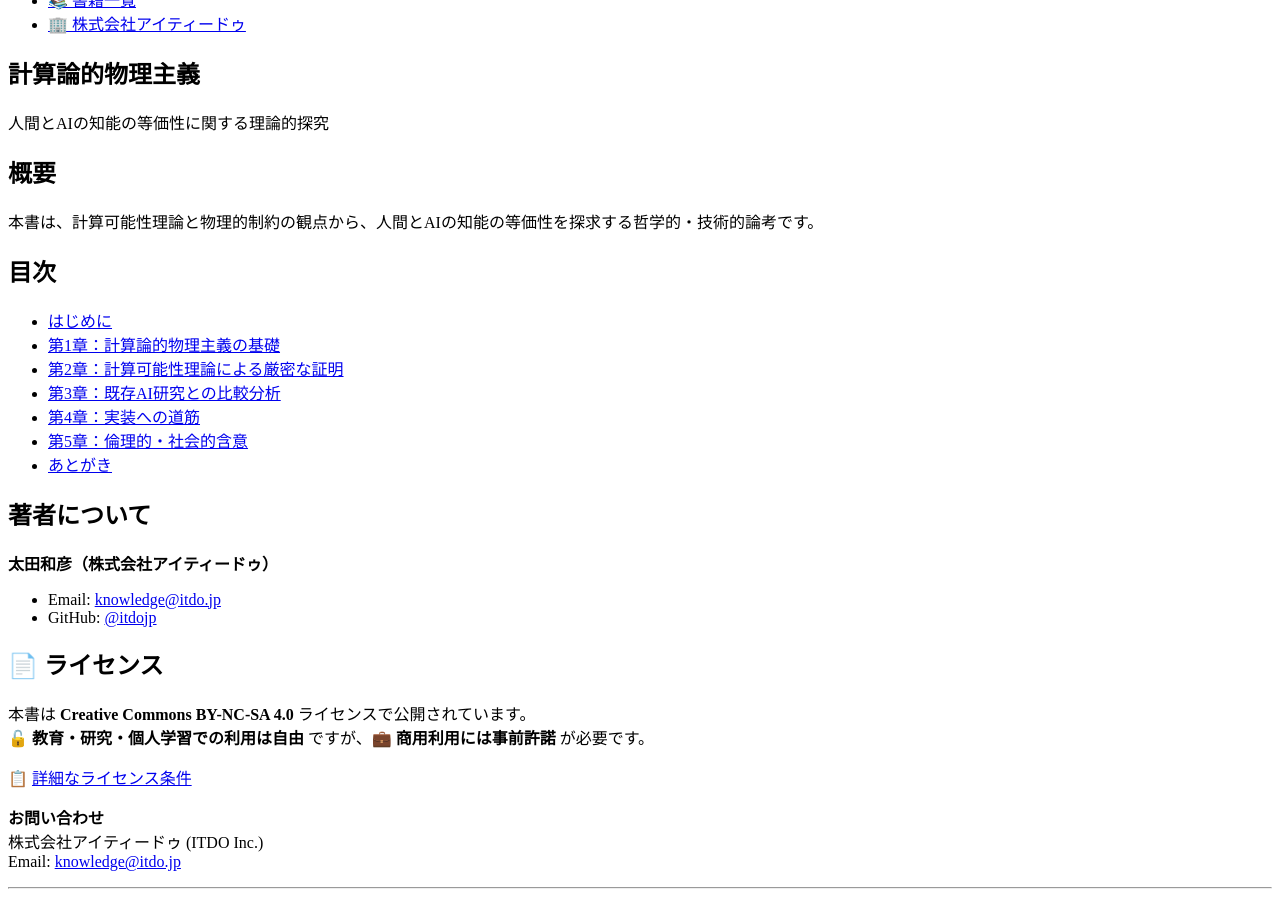
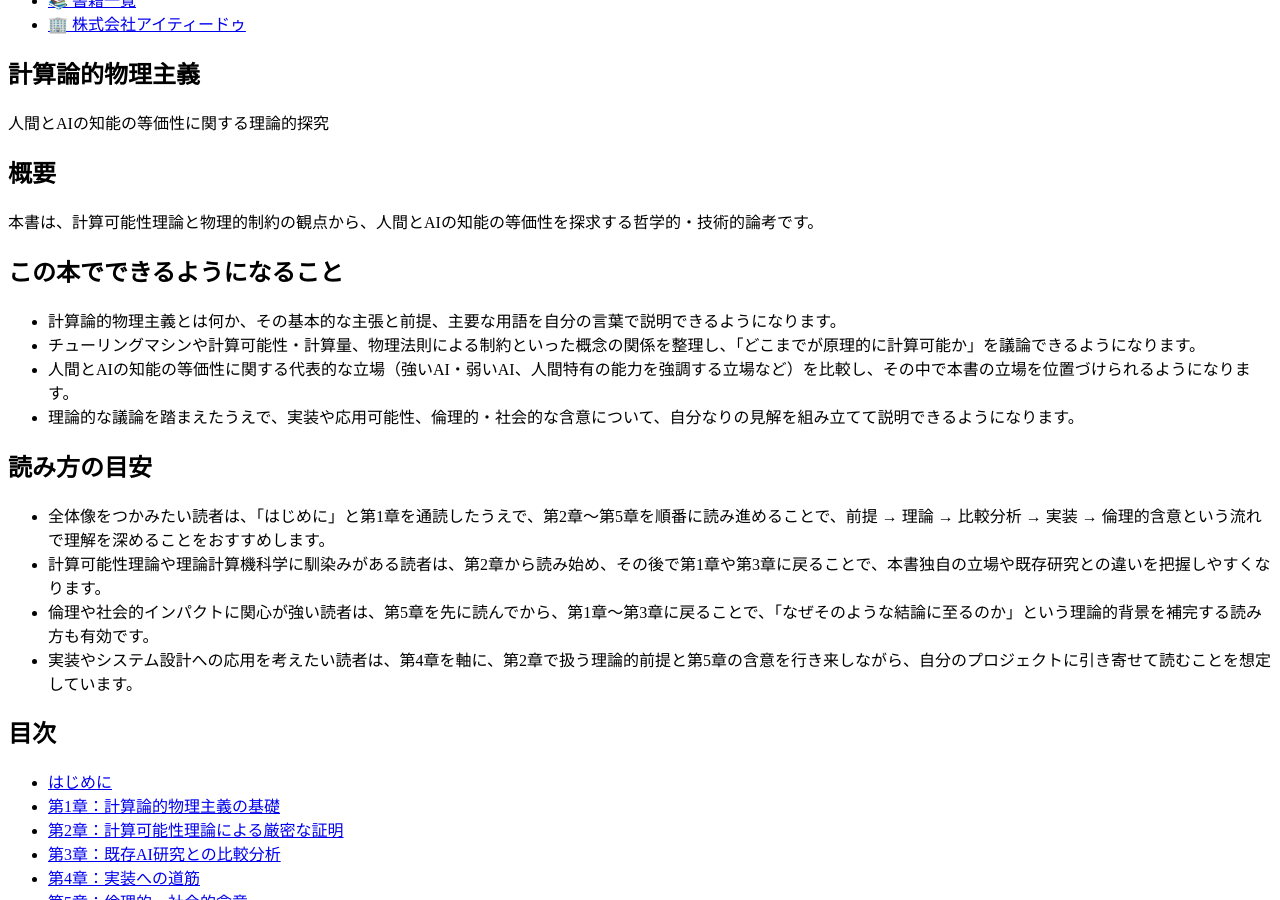
Before and after one commit to itdojp/computational-physicalism-book, a Jekyll site: the page built from docs/index.md, in a window 1280 px wide and 900 px high, scrolled down 493 px. Built offline with Jekyll 4.4.1, drawn with Linux system fonts in a browser that asks for light colours.

Commit message:
feat/unify content and structure (#70)
* docs: clarify intro scope and theory reading guide

* docs: 統一方針に沿ったメタ情報を追加

```diff
--- a/docs/index.md
+++ b/docs/index.md
@@ -15,6 +15,20 @@ permalink: /
 ## 概要
 
 本書は、計算可能性理論と物理的制約の観点から、人間とAIの知能の等価性を探求する哲学的・技術的論考です。
+
+## この本でできるようになること
+
+- 計算論的物理主義とは何か、その基本的な主張と前提、主要な用語を自分の言葉で説明できるようになります。
+- チューリングマシンや計算可能性・計算量、物理法則による制約といった概念の関係を整理し、「どこまでが原理的に計算可能か」を議論できるようになります。
+- 人間とAIの知能の等価性に関する代表的な立場（強いAI・弱いAI、人間特有の能力を強調する立場など）を比較し、その中で本書の立場を位置づけられるようになります。
+- 理論的な議論を踏まえたうえで、実装や応用可能性、倫理的・社会的な含意について、自分なりの見解を組み立てて説明できるようになります。
+
+## 読み方の目安
+
+- 全体像をつかみたい読者は、「はじめに」と第1章を通読したうえで、第2章〜第5章を順番に読み進めることで、前提 → 理論 → 比較分析 → 実装 → 倫理的含意という流れで理解を深めることをおすすめします。
+- 計算可能性理論や理論計算機科学に馴染みがある読者は、第2章から読み始め、その後で第1章や第3章に戻ることで、本書独自の立場や既存研究との違いを把握しやすくなります。
+- 倫理や社会的インパクトに関心が強い読者は、第5章を先に読んでから、第1章〜第3章に戻ることで、「なぜそのような結論に至るのか」という理論的背景を補完する読み方も有効です。
+- 実装やシステム設計への応用を考えたい読者は、第4章を軸に、第2章で扱う理論的前提と第5章の含意を行き来しながら、自分のプロジェクトに引き寄せて読むことを想定しています。
 
 ## 目次
 
```
Also changed, not shown: docs/chapters/chapter02/index.md (+3 -2 lines).
